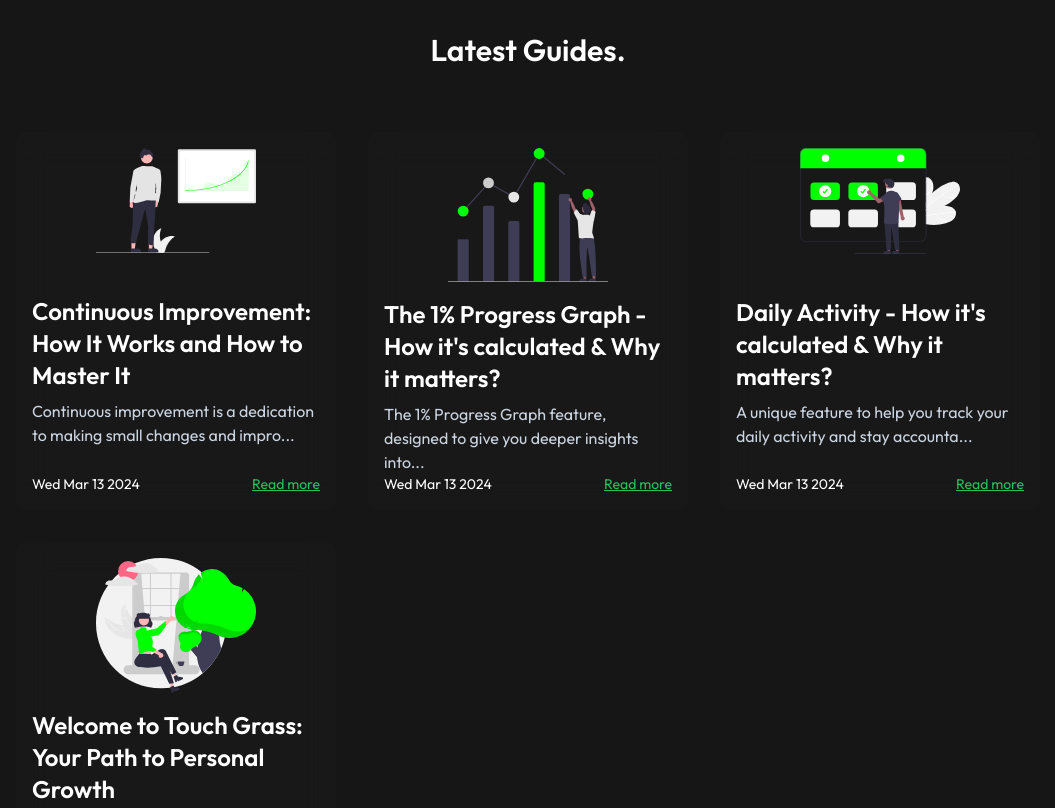
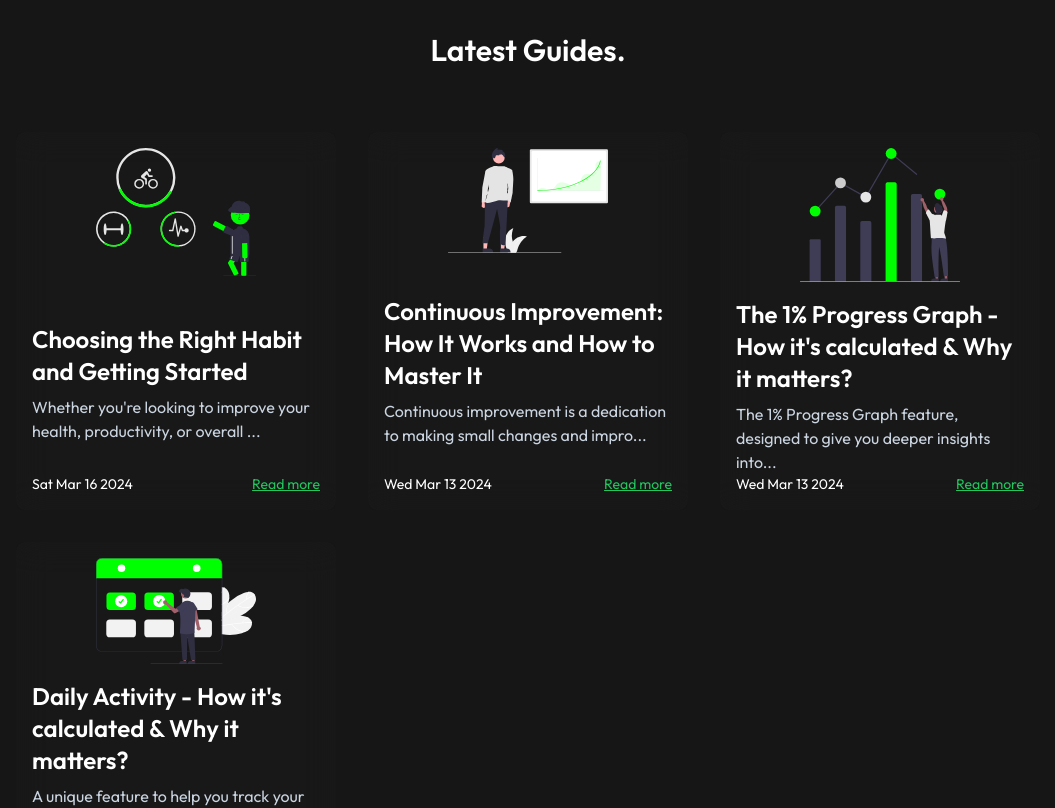
Before and after one commit to kunalkeshan/touchgrass, a React (Vite) app: page / in a window 1280 px wide. Shown: the part 1180-1988 px from the top of the page, without its empty margins (112-1167 px from the left). Built offline with nearby package versions, Linux system fonts and the light colour scheme; no server answers.

Commit message:
chore: add new guide: Choosing the Right Habit and Getting Started
- closes #29

```diff
--- /dev/null
+++ b/public/guides/choosing-habits.md
@@ -0,0 +1,33 @@
+# Guide: Choosing the Right Habit and Getting Started
+
+## Introduction
+
+Starting a new habit can be both exciting and challenging. Whether you're looking to improve your health, productivity, or overall well-being, choosing the right habit is crucial for long-term success. In this guide, we'll walk you through the process of selecting the perfect habit and getting started on your journey towards positive change.
+
+## Step 1: Identify Your Goals
+
+Before selecting a new habit, take some time to clarify your goals and priorities. What areas of your life do you want to improve? Are you aiming for better physical health, increased productivity, or enhanced mental well-being? By identifying your goals, you can choose habits that align with your aspirations and values.
+
+## Step 2: Start Small
+
+When it comes to building new habits, it's essential to start small. Choose a habit that is manageable and achievable, especially if you're new to habit formation. Starting with small, incremental changes increases your chances of success and helps you build momentum over time.
+
+## Step 3: Focus on Consistency
+
+Consistency is key when it comes to habit formation. Choose a habit that you can commit to performing daily or regularly. Consistency is more important than intensity, so focus on establishing a routine that you can maintain in the long run.
+
+## Step 4: Prioritize One Habit at a Time
+
+While it may be tempting to tackle multiple habits at once, it's best to focus on one habit at a time. By prioritizing one habit, you can dedicate your time and energy to mastering it before moving on to the next. This approach increases your chances of success and prevents overwhelm.
+
+## Step 5: Make It S.M.A.R.T.
+
+When selecting a new habit, use the S.M.A.R.T. criteria to ensure it's specific, measurable, achievable, relevant, and time-bound. This framework helps you set clear and actionable goals, increasing your chances of success. For example, instead of saying "exercise more," set a specific goal like "go for a 20-minute walk every morning."
+
+## Step 6: Track Your Progress
+
+Once you've chosen a new habit, track your progress to stay accountable and motivated. Use tools like the Touchgrass habit tracking app to monitor your daily activities, celebrate your successes, and identify areas for improvement. Tracking your progress helps you stay on course and see the impact of your efforts over time.
+
+## Conclusion
+
+Choosing the right habit and getting started on your journey towards positive change is an empowering and rewarding experience. By following these steps and staying committed to your goals, you can cultivate habits that enhance your life and lead to long-lasting transformation. Remember to start small, stay consistent, and celebrate your progress along the way. Here's to a happier, healthier, and more fulfilling future!
--- a/src/constants/guides.ts
+++ b/src/constants/guides.ts
@@ -13,6 +13,19 @@ export type Guide = Readonly<{
 }>;
 
 export const GUIDES: Guide[] = [
+	{
+		title: 'Choosing the Right Habit and Getting Started',
+		description:
+			"Whether you're looking to improve your health, productivity, or overall well-being, choosing the right habit is crucial for long-term success.",
+		tags: ['Habits', 'Growth', 'Mindset'],
+		url: 'choosing-habits',
+		image: '/images/guides/choosing-habits.svg',
+		published: new Date('2024-03-16'),
+		author: {
+			name: 'Kunal Keshan',
+			social: 'https://x.com/_kunalkeshan_',
+		},
+	},
 	{
 		title: 'Continuous Improvement: How It Works and How to Master It',
 		description:
```
Also changed, not shown: public/images/guides/choosing-habits.svg (added).
